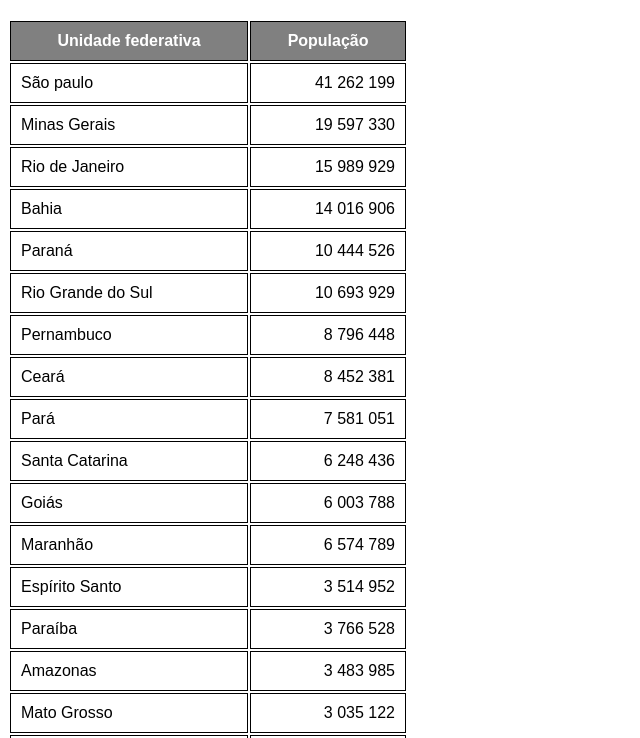
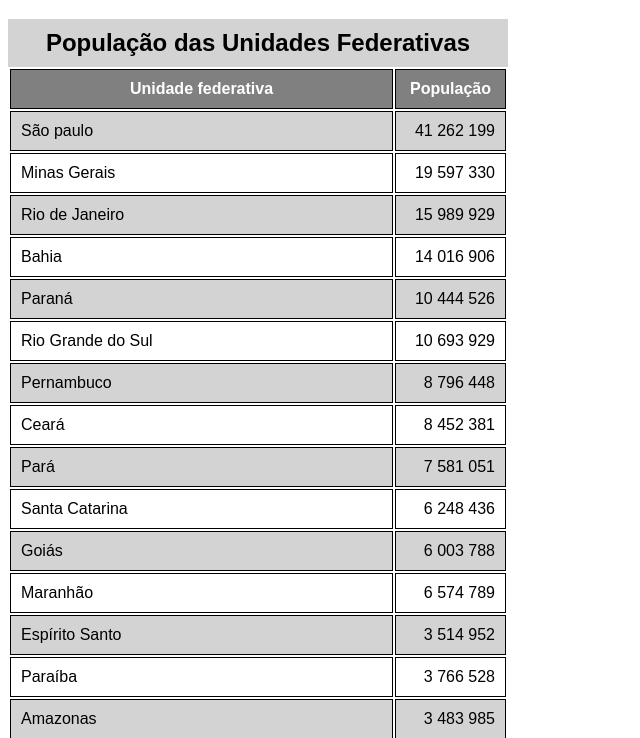
Before and after one commit to AdailoMelo/html-css, a plain HTML site: page exercicios/ex023/tabela002.html in a window 1280 px wide. Shown: the part 61-799 px from the top of the page, without its empty margins (0-640 px from the left). Drawn offline with Linux system fonts and the light colour scheme.

Commit message:
tabela002 upgrade

```diff
--- a/exercicios/ex023/tabela002.html
+++ b/exercicios/ex023/tabela002.html
@@ -11,8 +11,9 @@
         }
 
         table {
-            width: 400px;
+            width: 500px;
             height: 200px;
+            position: relative;
         }
 
         td, th {
@@ -26,18 +27,36 @@
             color: white;
         }
 
+        thead > tr > th {
+            position: sticky;
+            top: 0;
+            background-color: gray;
+        }
+
+        tbody > tr:nth-child(odd) {
+            background-color: lightgrey;
+        }
+
         .numero {
             text-align: right;
+        }
+
+        caption {
+            background-color: lightgray;
+            font-size: 1.5em;
+            font-weight: bold;
+            padding: 10px;
         }
     </style>
 </head>
 <body>
     <h1>Uso de tabelas grandes</h1>
     <table>
+        <caption>População das Unidades Federativas</caption>
         <thead>
             <tr>
-                <th>Unidade federativa</th>
-                <th>População</th>
+                <th scope="col">Unidade federativa</th>
+                <th scope="col" style="width: 50px;">População</th>
             </tr>
         </thead>
         <tbody>
@@ -153,7 +172,7 @@
         </tbody>
         <tfoot>
             <tr>
-                <th>Total de habitantes</th>
+                <th scope="row">Total de habitantes</th>
                 <td class="numero"><strong>207.883.699</strong></td>
             </tr>
         </tfoot>
```
